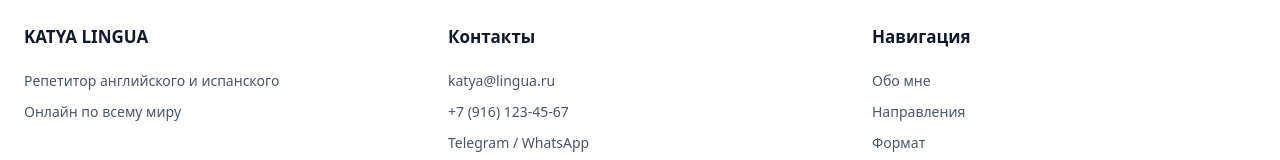
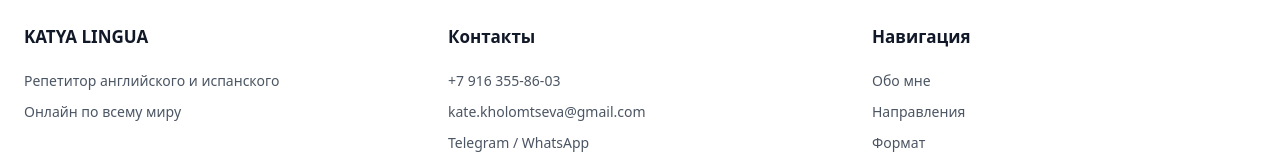
Before and after one commit to zaoastronaftik-bit/katia-S-, a plain HTML site: page index.html in a window 1280 px wide. Shown: the part 3103-3263 px from the top of the page. Drawn offline with Linux system fonts and the light colour scheme.

Commit message:
Update index.html

```diff
--- a/index.html
+++ b/index.html
@@ -765,8 +765,8 @@
             </div>
             <div class="footer-col">
                 <h4>Контакты</h4>
-                <a href="mailto:katya@lingua.ru">katya@lingua.ru</a>
-                <a href="tel:+79161234567">+7 (916) 123-45-67</a>
+                <a href="tel:+79163558603">+7 916 355-86-03</a>
+                <a href="mailto:kate.kholomtseva@gmail.com">kate.kholomtseva@gmail.com</a>
                 <p>Telegram / WhatsApp</p>
             </div>
             <div class="footer-col">
```
